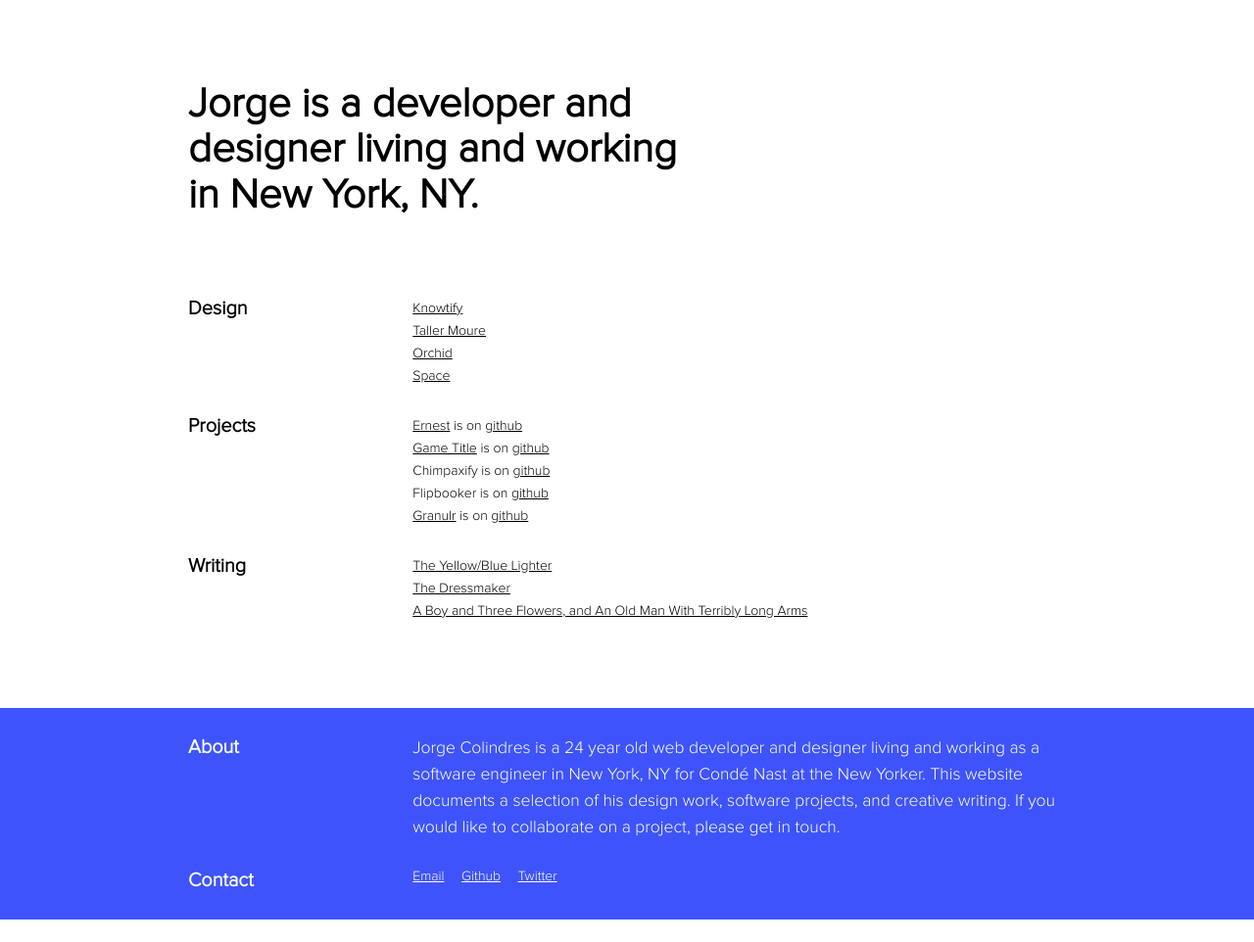
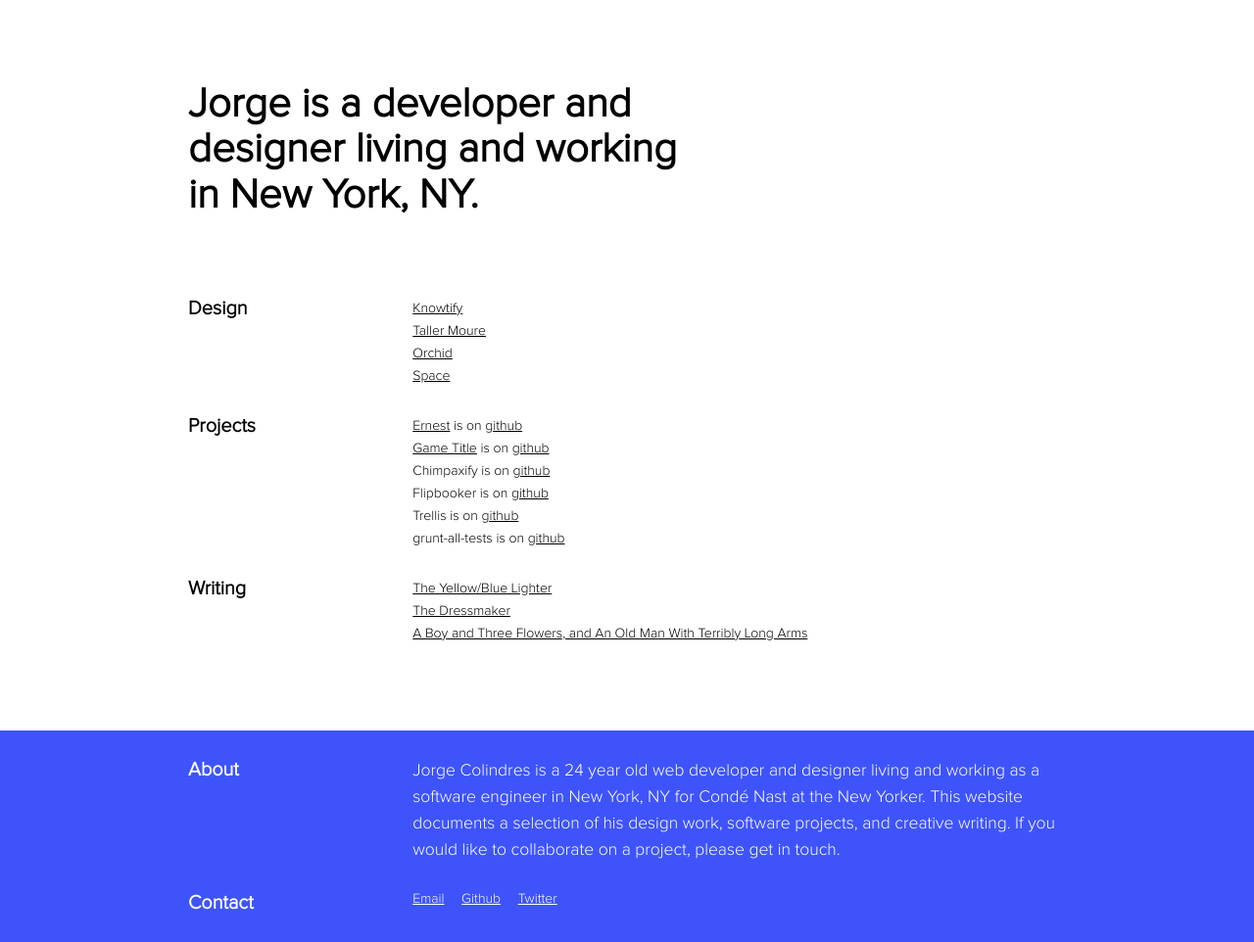
Before and after one commit to colindresj/colindresj.github.io, a Jekyll site: the page built from index.html, in a window 1280 px wide. Shown: the whole page at 98% size. Built offline with Jekyll 4.4.1, drawn with Linux system fonts in a browser that asks for light colours; nearby versions of some CDN libraries; comment, search, counter and statistics services are not loaded; before the commit the page ends 939 px from its top, so only the background shows below that.

Commit message:
update code projects

```diff
--- a/index.html
+++ b/index.html
@@ -45,7 +45,10 @@ section: home
           Flipbooker is on <a href="https://github.com/corporadobob/flipbooker" data-work-link="flipbooker:code">github</a>
         </li>
         <li>
-          <a href="http://granulr.herokuapp.com" data-work-link="granulr:hosted">Granulr</a> is on <a href="https://github.com/corporadobob/granulr_app" data-work-link="granulr:code">github</a>
+          Trellis is on <a href="https://github.com/corporadobob/trellis" data-work-link="trellis:code">github</a>
+        </li>
+        <li>
+          grunt-all-tests is on <a href="https://github.com/corporadobob/grunt-all-tests" data-work-link="grunt-all-tests:code">github</a>
         </li>
       </ul>
     </div>
```
